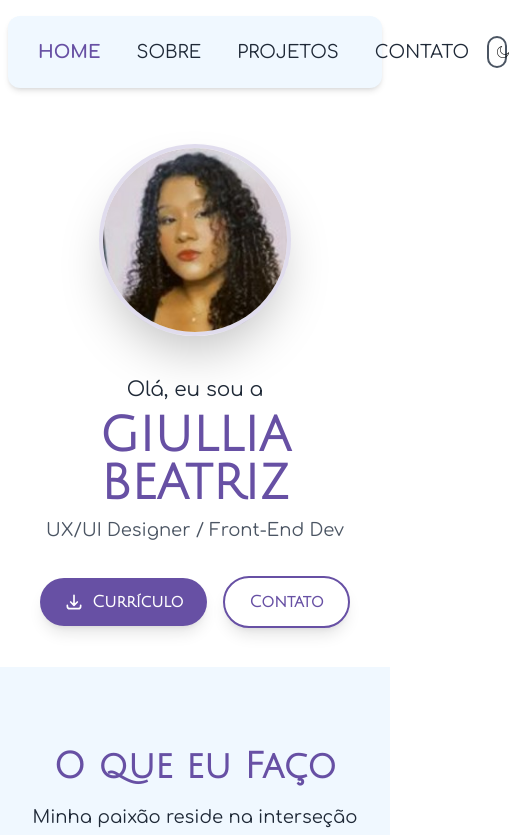
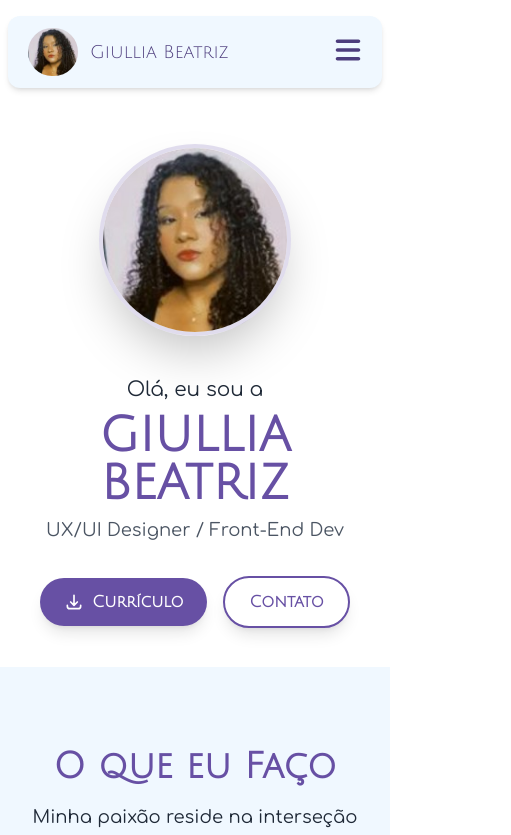
Before and after one commit to giulliabeatriz/portfolio, a React (Vite) app: page / in a window 390 px wide. Shown: the top 835 px of the page, 511 px wide, since content can reach past the window. Built offline with nearby package versions, Linux system fonts and the light colour scheme.

Commit message:
[fix/style]: inclusão do toggle icon visando a responsividade

```diff
--- a/src/components/Navbar/Navbar.jsx
+++ b/src/components/Navbar/Navbar.jsx
@@ -1,43 +1,80 @@
-import React from 'react'
-import './navbar.css'
-import profile from '../../assets/navbar/profile.jpg'
-import ti_light from '../../assets/navbar/toggle-icon-light.png'
-import ti_dark from '../../assets/navbar/toggle-icon-dark.png'
+import React, { useState } from 'react';
+import './navbar.css';
+import profile from '../../assets/navbar/profile.jpg';
+import ti_light from '../../assets/navbar/toggle-icon-light.png';
+import ti_dark from '../../assets/navbar/toggle-icon-dark.png';
 import { NavLink } from 'react-router-dom';
+import { FontAwesomeIcon } from '@fortawesome/react-fontawesome';
+import { faBars, faXmark } from '@fortawesome/free-solid-svg-icons';
 
-const Navbar = ({theme, setTheme}) => {
+const Navbar = ({ theme, setTheme }) => {
+  const [isMenuOpen, setIsMenuOpen] = useState(false);
 
-  const toggle_mode = ()=> {
-    theme == 'light' ? setTheme('dark') : setTheme('light');
-    }
+  const toggle_mode = () => {
+    theme === 'light' ? setTheme('dark') : setTheme('light');
+  };
 
   const baseLinkClasses = "font-sans uppercase text-lg transition-colors duration-300";
   const activeLinkClasses = "text-primary font-bold";
   const inactiveLinkClasses = "text-secondary-dark dark:text-secondary-light hover:text-primary-dark dark:hover:text-primary-light";
 
+  const handleLinkClick = () => {
+    setIsMenuOpen(false);
+  };
+
   return (
-    <div className='py-2 flex items-center justify-center m-2'>
-      <nav className='flex flex-row items-center justify-between h-25 rounded-xl p-3 px-5 w-full bg-secondary-light dark:bg-secondary-dark shadow-md'>
-
-        <span className='flex items-center gap-3'>
+      <div
+      onClick={() => setIsMenuOpen(!isMenuOpen)}
+      className='py-2 flex items-center justify-center m-2
+      transition-all duration-600 ease-in-out'>
+      <nav className='relative flex flex-row items-center justify-between h-25 rounded-xl p-3 px-5 w-full bg-secondary-light dark:bg-secondary-dark shadow-md'>
+        <span className='flex items-center  gap-3'>
           <img src={profile} alt="Foto de perfil" className='profile w-12 h-12 rounded-full' />
-          <p className="m-0 text-primary-dark dark:text-white font-heading text-lg hidden sm:block">Giullia Beatriz</p>
+          <p className="m-0 text-primary-dark dark:text-white font-heading text-lg sm:block">Giullia Beatriz</p>
         </span>
 
-        <ul className="flex items-center font-sans justify-center gap-4 sm:gap-8 m-0">
+        <ul className="hidden md:flex items-center font-sans justify-center gap-4 sm:gap-8 m-0">
           <li><NavLink to="/" className={({ isActive }) => `${baseLinkClasses} ${isActive ? activeLinkClasses : inactiveLinkClasses}`}>Home</NavLink></li>
           <li><NavLink to="/sobre" className={({ isActive }) => `${baseLinkClasses} ${isActive ? activeLinkClasses : inactiveLinkClasses}`}>Sobre</NavLink></li>
           <li><NavLink to="/projetos" className={({ isActive }) => `${baseLinkClasses} ${isActive ? activeLinkClasses : inactiveLinkClasses}`}>Projetos</NavLink></li>
-          <li><NavLink to="/contato" className={({ isActive }) => `${baseLinkClasses} ${isActive ? activeLinkClasses : inactiveLinkClasses}`}>Contato</NavLink></li>
-        </ul>
+          <li><NavLink to="/contato" className={({ isActive }) => `${baseLinkClasses} ${isActive ? activeLinkClasses : inactiveLinkClasses}`}>Contato</NavLink></li>        </ul>
 
-        <button onClick={toggle_mode} aria-label='Alternar tema' className='toggle-icon rounded-full m-2 border-2 border-secondary dark:border-secondary-light'>
-          <img src={theme === 'light' ? ti_light : ti_dark} alt="Ícone de alternância de tema" className='m-1.5 rounded-circle' />
+        <button onClick={toggle_mode} aria-label='Alternar tema' className='hidden md:block ...'>
+          <img src={theme === 'light' ? ti_light : ti_dark} alt="Ícone de alternância de tema" className='w-7 h-7 m-1 rounded-circle' />
         </button>
+
+        <button
+          className="md:hidden text-primary-dark dark:text-white z-30"
+          aria-label="Abrir menu"
+        >
+          <FontAwesomeIcon icon={isMenuOpen ? faXmark : faBars} className="h-7 w-7" />
+        </button>
+
+        {/*"media querie da navbar (responsividade)"*/}
+        <div
+          className={`
+            absolute top-0 left-0 w-full rounded bg-secondary-light dark:bg-secondary-dark md:hidden shadow-xl z-20
+            overflow-hidden
+            transition-all duration-550 ease-in-out
+            ${isMenuOpen ? 'max-h-screen py-5' : 'max-h-0 py-0'}
+          `}
+        >
+          <ul className="flex flex-col items-center gap-6 pt-10">
+            <li><NavLink to="/" onClick={handleLinkClick} className={({ isActive }) => `${baseLinkClasses} ${isActive ? activeLinkClasses : inactiveLinkClasses}`}>Home</NavLink></li>
+            <li><NavLink to="/sobre" onClick={handleLinkClick} className={({ isActive }) => `${baseLinkClasses} ${isActive ? activeLinkClasses : inactiveLinkClasses}`}>Sobre</NavLink></li>
+            <li><NavLink to="/projetos" onClick={handleLinkClick} className={({ isActive }) => `${baseLinkClasses} ${isActive ? activeLinkClasses : inactiveLinkClasses}`}>Projetos</NavLink></li>
+            <li><NavLink to="/contato" onClick={handleLinkClick} className={({ isActive }) => `${baseLinkClasses} ${isActive ? activeLinkClasses : inactiveLinkClasses}`}>Contato</NavLink></li>
+            <li>
+              <button onClick={toggle_mode} aria-label='Alternar tema' className='toggle-icon rounded-full mb-2 border-2 border-secondary dark:border-secondary-light'>
+                <img src={theme === 'light' ? ti_light : ti_dark} alt="Ícone de alternância de tema" className='w-7 h-7 m-1 rounded-circle' />
+              </button>
+            </li>
+          </ul>
+        </div>
 
       </nav>
     </div>
   )
 }
 
-export default Navbar
+export default Navbar;
--- a/src/components/Navbar/navbar.css
+++ b/src/components/Navbar/navbar.css
@@ -50,5 +50,5 @@ nav  li:hover {
 
 .toggle-icon:hover {
     transition: .2s all ease-in-out;
-    background-color: #807f7f;
+    background-color: #4b5563;
 }
```
